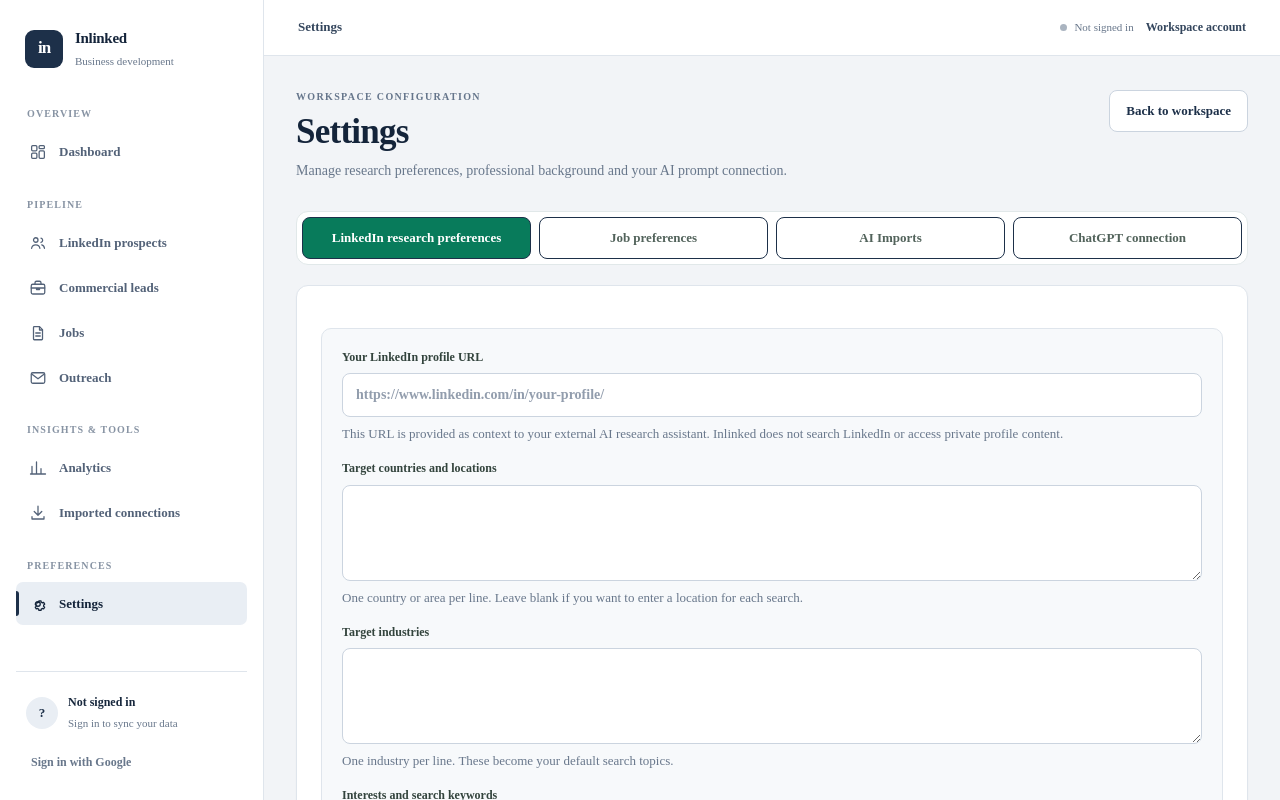
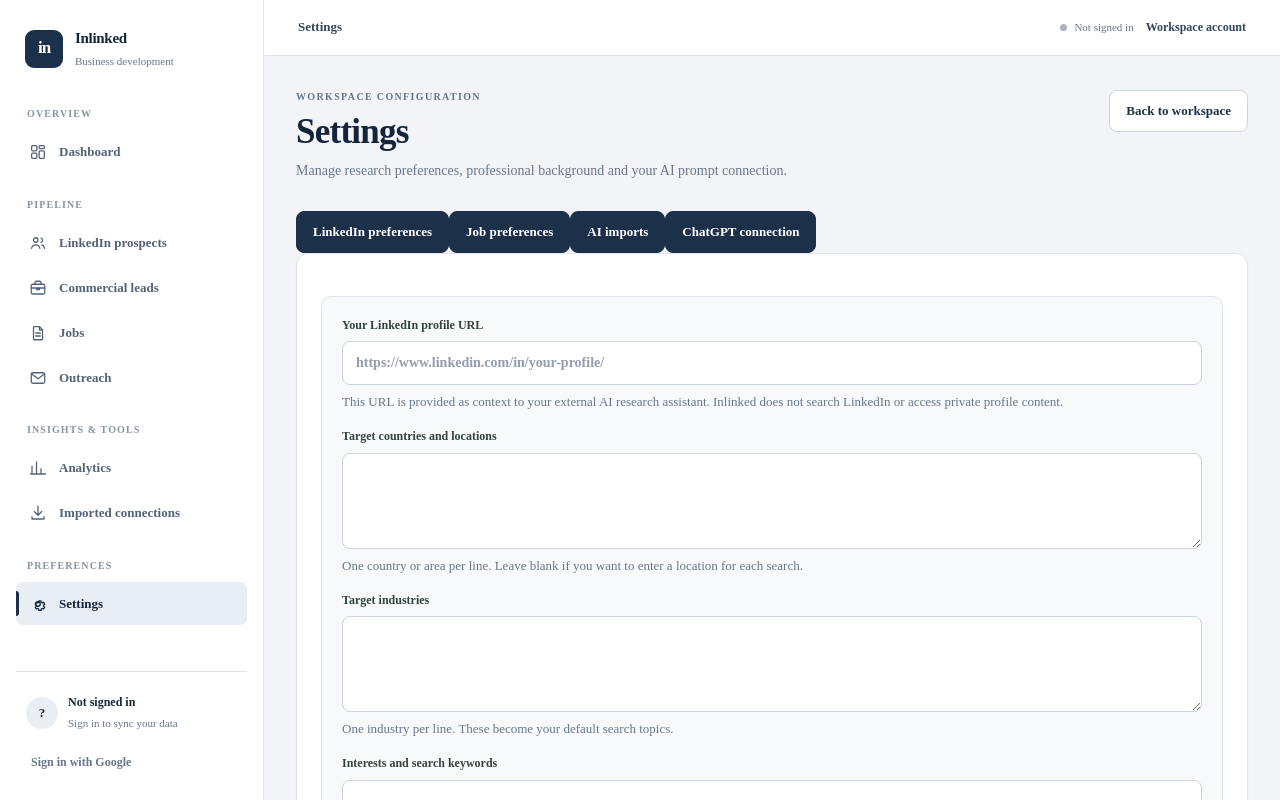
Before and after one commit to Yassin-567/Linkedin-Assistant, a Next.js app: page /settings in a window 1280 px wide. Shown: the top 800 px of the page. Built offline with nearby package versions, Linux system fonts and the light colour scheme; no server answers.

Commit message:
Simplify settings navigation and remove inline styling

```diff
--- a/app/settings/page.tsx
+++ b/app/settings/page.tsx
@@ -97,11 +97,11 @@ export default function SettingsPage() {
 
   return <main className={isFrozen ? "workspace frozen-readonly" : "workspace"}>
     <header className="topbar"><div><div className="eyebrow">WORKSPACE CONFIGURATION</div><h1>Settings</h1><p className="muted">Manage research preferences, professional background and your AI prompt connection.</p></div><div className="row"><a className="button secondary" href="/">Back to workspace</a></div></header>
-    <nav aria-label="Settings sections" style={{ display: "flex", gap: 8, flexWrap: "wrap", marginBottom: 20, padding: 5, border: "1px solid #e1e8e9", borderRadius: 12, background: "#fff" }}>
-      <button type="button" onClick={() => setActiveTab("preferences")} aria-selected={activeTab === "preferences"} style={{ flex: 1, minWidth: 150, background: activeTab === "preferences" ? "#087b5b" : "transparent", color: activeTab === "preferences" ? "#fff" : "#52635b" }}>LinkedIn research preferences</button>
-      <button type="button" onClick={() => setActiveTab("jobs")} aria-selected={activeTab === "jobs"} style={{ flex: 1, minWidth: 150, background: activeTab === "jobs" ? "#087b5b" : "transparent", color: activeTab === "jobs" ? "#fff" : "#52635b" }}>Job preferences</button>
-      <button type="button" onClick={() => setActiveTab("cv")} aria-selected={activeTab === "cv"} style={{ flex: 1, minWidth: 150, background: activeTab === "cv" ? "#087b5b" : "transparent", color: activeTab === "cv" ? "#fff" : "#52635b" }}>AI Imports</button>
-      {!isFrozen && <button type="button" onClick={() => setActiveTab("chatgpt")} aria-selected={activeTab === "chatgpt"} style={{ flex: 1, minWidth: 150, background: activeTab === "chatgpt" ? "#087b5b" : "transparent", color: activeTab === "chatgpt" ? "#fff" : "#52635b" }}>ChatGPT connection</button>}
+    <nav className="settings-tabs" aria-label="Settings sections">
+      <button className="settings-tab" type="button" onClick={() => setActiveTab("preferences")} aria-selected={activeTab === "preferences"}>LinkedIn preferences</button>
+      <button className="settings-tab" type="button" onClick={() => setActiveTab("jobs")} aria-selected={activeTab === "jobs"}>Job preferences</button>
+      <button className="settings-tab" type="button" onClick={() => setActiveTab("cv")} aria-selected={activeTab === "cv"}>AI imports</button>
+      {!isFrozen && <button className="settings-tab" type="button" onClick={() => setActiveTab("chatgpt")} aria-selected={activeTab === "chatgpt"}>ChatGPT connection</button>}
     </nav>
     {!isFrozen && activeTab === "chatgpt" && <>
     <section className="panel">
```
